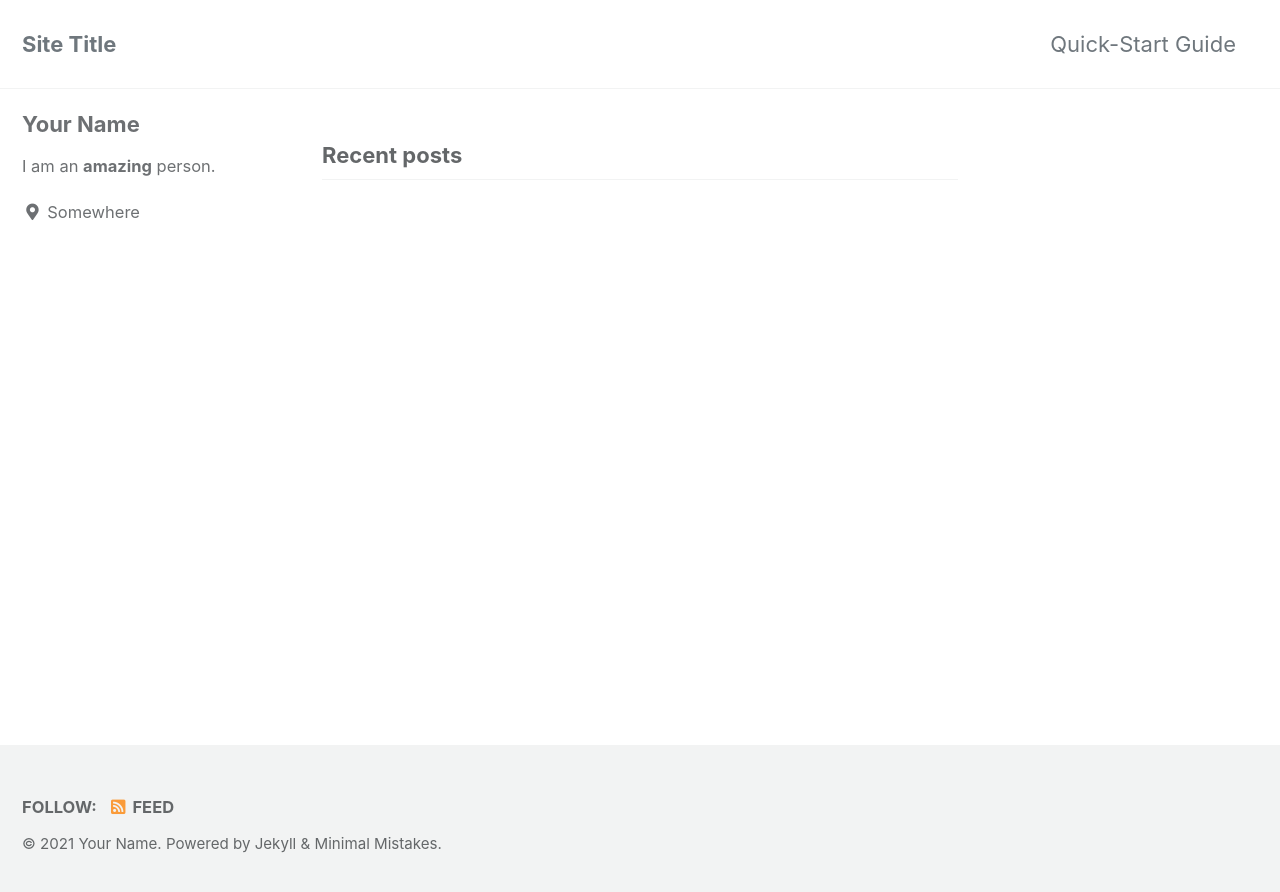
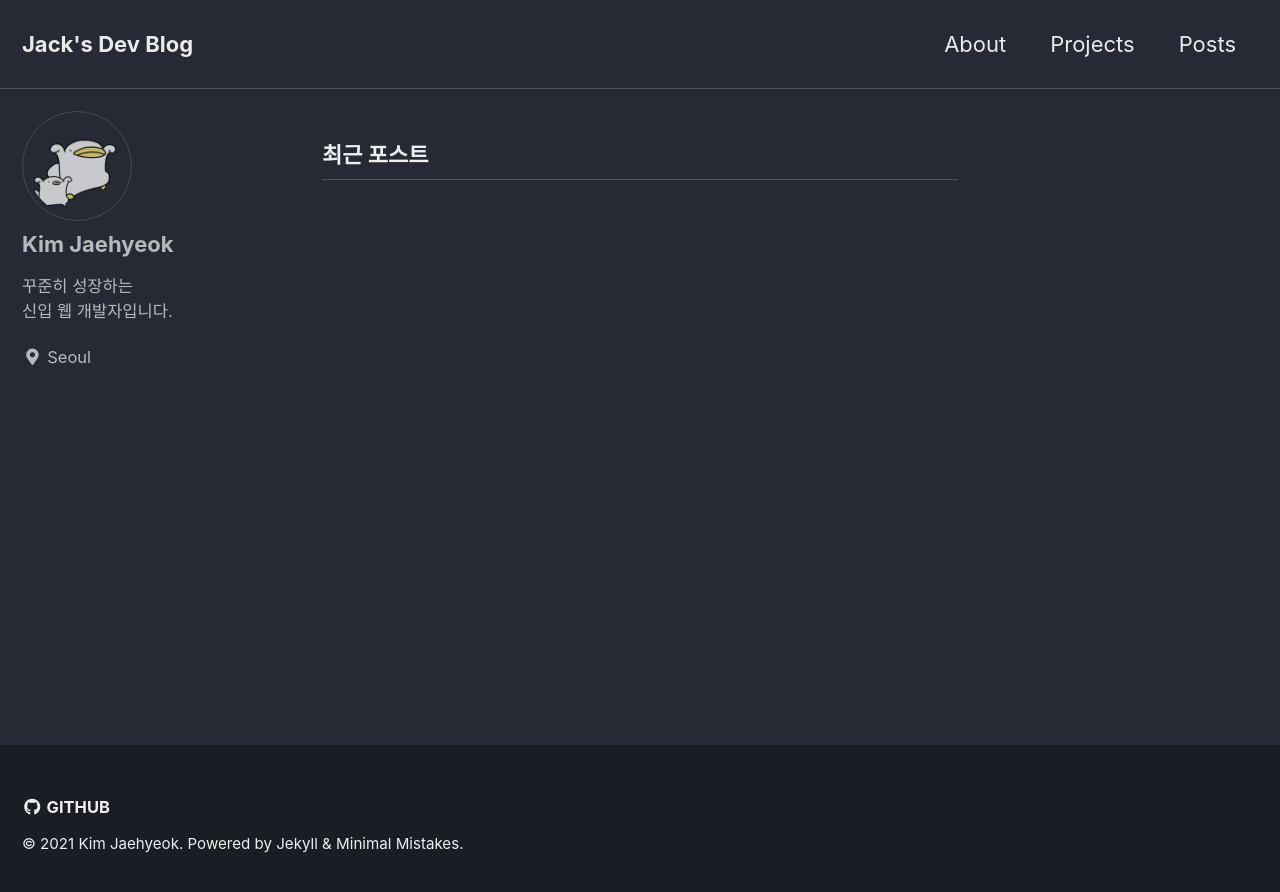
Before and after one commit to Jaehyeokk/jaehyeokk.github.io, a Jekyll site: the page built from index.html, in a window 1280 px wide. Shown: the top 892 px of the page. Built offline with Jekyll 4.4.1, drawn with Linux system fonts in a browser that asks for light colours; cached includes are drawn as plain includes; the list of posts is cut into pages by our own code.

Commit message:
config 수정

```diff
--- a/_config.yml
+++ b/_config.yml
@@ -12,21 +12,21 @@
 
 # theme                  : "minimal-mistakes-jekyll"
 # remote_theme           : "mmistakes/minimal-mistakes"
-minimal_mistakes_skin    : "default" # "air", "aqua", "contrast", "dark", "dirt", "neon", "mint", "plum", "sunrise"
+minimal_mistakes_skin    : "dark" # "air", "aqua", "contrast", "dark", "dirt", "neon", "mint", "plum", "sunrise"
 
 # Site Settings
-locale                   : "en-US"
-title                    : "Site Title"
-title_separator          : "-"
+locale                   : "ko-KR"
+title                    : "Jack's Dev Blog"
+title_separator          : "&#124;"
 subtitle                 : # site tagline that appears below site title in masthead
-name                     : "Your Name"
-description              : "An amazing website."
+name                     : "Kim Jaehyeok"
+description              : "웹 개발을 공부하는 블로그입니다."
 url                      : "jaehyeokk.github.io"
 baseurl                  : "" # the subpath of your site, e.g. "/blog"
-repository               : # GitHub username/repo-name e.g. "mmistakes/minimal-mistakes"
+repository               : "Jaehyeokk/jaehyeokk.github.com" # GitHub username/repo-name e.g. "mmistakes/minimal-mistakes"
 teaser                   : # path of fallback teaser image, e.g. "/assets/images/500x300.png"
 logo                     : # path of logo image to display in the masthead, e.g. "/assets/images/88x88.png"
-masthead_title           : # overrides the website title displayed in the masthead, use " " for no title
+masthead_title           : "Jack's Dev Blog" # overrides the website title displayed in the masthead, use " " for no title
 # breadcrumbs            : false # true, false (default)
 words_per_minute         : 200
 comments:
@@ -94,15 +94,15 @@ analytics:
 
 # Site Author
 author:
-  name             : "Your Name"
-  avatar           : # path of avatar image, e.g. "/assets/images/bio-photo.jpg"
-  bio              : "I am an **amazing** person."
-  location         : "Somewhere"
-  email            :
+  name             : "Kim Jaehyeok"
+  avatar           : "/assets/images/ogu.png"
+  bio              : "꾸준히 성장하는<br>신입 웹 개발자입니다."
+  location         : "Seoul"
+  # email            : "lionjk92@naver.com"
   links:
     - label: "Email"
       icon: "fas fa-fw fa-envelope-square"
-      # url: "mailto:your.name@email.com"
+      # url: "lionjk92@naver.com"
     - label: "Website"
       icon: "fas fa-fw fa-link"
       # url: "https://your-website.com"
@@ -130,7 +130,7 @@ footer:
       # url:
     - label: "GitHub"
       icon: "fab fa-fw fa-github"
-      # url:
+      url: "https://github.com/Jaehyeokk"
     - label: "GitLab"
       icon: "fab fa-fw fa-gitlab"
       # url:
--- a/_includes/footer.html
+++ b/_includes/footer.html
@@ -1,19 +1,19 @@
 <div class="page__footer-follow">
   <ul class="social-icons">
     {% if site.data.ui-text[site.locale].follow_label %}
-      <li><strong>{{ site.data.ui-text[site.locale].follow_label }}</strong></li>
+      <!-- <li><strong>{{ site.data.ui-text[site.locale].follow_label }}</strong></li> -->
     {% endif %}
 
     {% if site.footer.links %}
       {% for link in site.footer.links %}
         {% if link.label and link.url %}
-          <li><a href="{{ link.url }}" rel="nofollow noopener noreferrer"><i class="{{ link.icon | default: 'fas fa-link' }}" aria-hidden="true"></i> {{ link.label }}</a></li>
+          <li><a href="{{ link.url }}" rel="nofollow noopener noreferrer" target="_blank"><i class="{{ link.icon | default: 'fas fa-link' }}" aria-hidden="true"></i> {{ link.label }}</a></li>
         {% endif %}
       {% endfor %}
     {% endif %}
 
     {% unless site.atom_feed.hide %}
-      <li><a href="{% if site.atom_feed.path %}{{ site.atom_feed.path }}{% else %}{{ '/feed.xml' | relative_url }}{% endif %}"><i class="fas fa-fw fa-rss-square" aria-hidden="true"></i> {{ site.data.ui-text[site.locale].feed_label | default: "Feed" }}</a></li>
+      <!-- <li><a href="{% if site.atom_feed.path %}{{ site.atom_feed.path }}{% else %}{{ '/feed.xml' | relative_url }}{% endif %}"><i class="fas fa-fw fa-rss-square" aria-hidden="true"></i> {{ site.data.ui-text[site.locale].feed_label | default: "Feed" }}</a></li> -->
     {% endunless %}
   </ul>
 </div>
```
Also changed, not shown: _data/navigation.yml (+6 -10 lines), assets/images/ogu.png (added).
